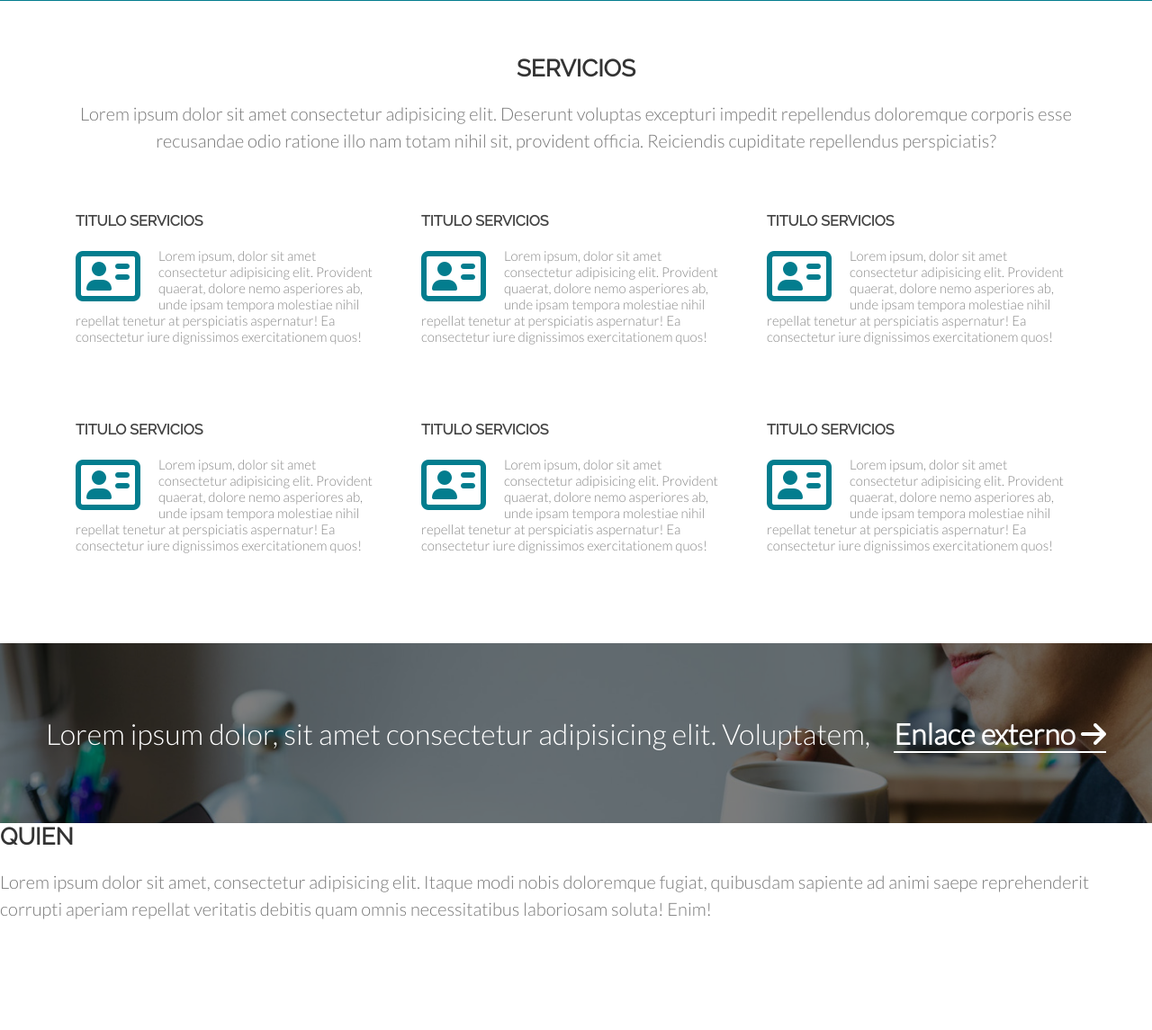
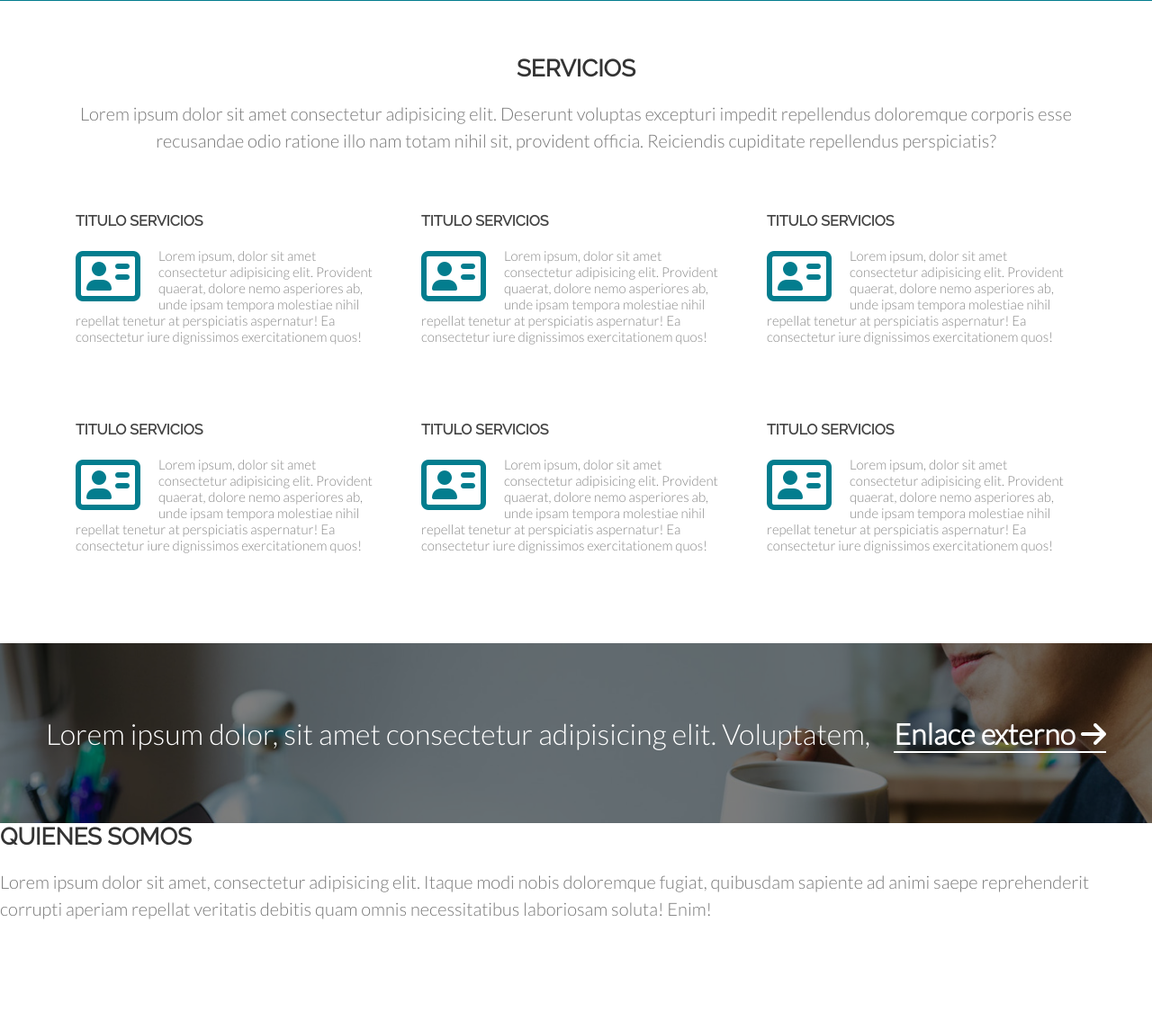
Before and after one commit to simarek/WebPrueba2, a PHP site: page / in a window 1280 px wide. Shown: the part 1610-2755 px from the top of the page at 90% size. Run offline with PHP 8.4, Linux system fonts and the light colour scheme; some libraries are stand-ins or nearby versions.

Commit message:
verificado

```diff
--- a/index.html
+++ b/index.html
@@ -200,7 +200,7 @@
       <div class="slider">
         <div class="texto-1">
           <img src="" alt="" />
-          <h2>quien</h2>
+          <h2>quienes somos</h2>
           <h3>
             Lorem ipsum dolor sit amet, consectetur adipisicing elit. Itaque
             modi nobis doloremque fugiat, quibusdam sapiente ad animi saepe
--- a/styles/secciones.css
+++ b/styles/secciones.css
@@ -118,7 +118,7 @@ p {
 
 .banner-2 {
   margin-top: 50px;
-  background: url(/images/fondo3.jpg);
+  background: url(images/fondo3.jpg);
   float: left;
   width: 100%;
   height: 200px;
```
